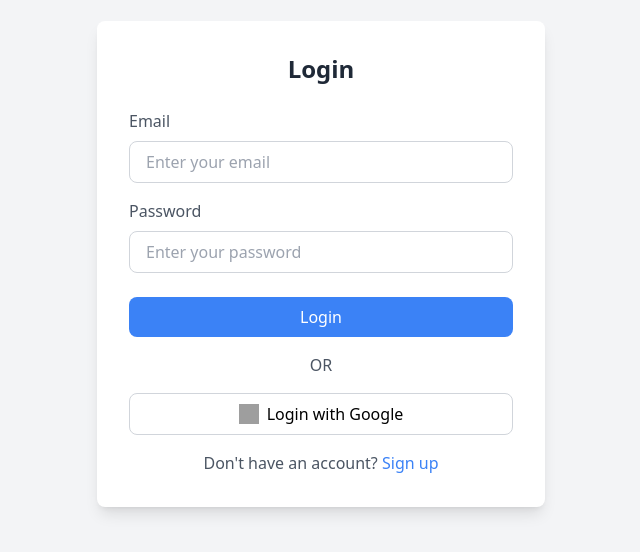
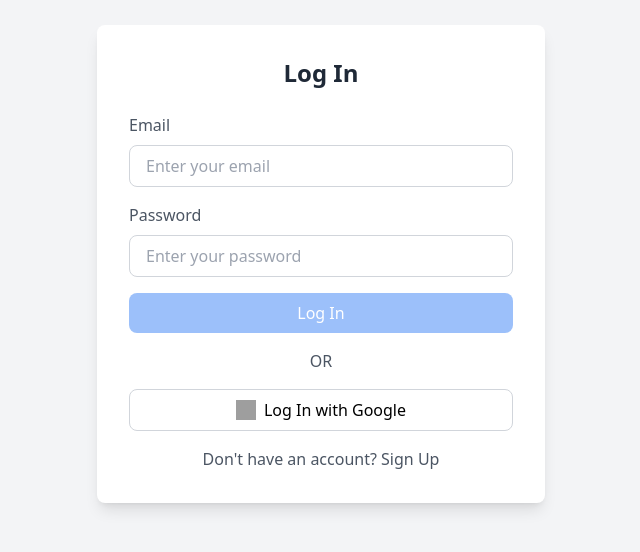
Before and after one commit to khadkaankit85/Discussion-Board, a React (Vite) app in the folder Frontend/: page /login in a window 1280 px wide. Shown: the part 136-688 px from the top of the page, without its empty margins (319-959 px from the left). Built offline with nearby package versions, Linux system fonts and the light colour scheme; grey boxes are pictures that could not be loaded.

Commit message:
basic login page implemented according to the signup page

```diff
--- a/Frontend/src/pages/Loginpage.tsx
+++ b/Frontend/src/pages/Loginpage.tsx
@@ -1,55 +1,85 @@
 import React from "react";
+import { useForm } from "react-hook-form";
+import styles from "../styles/Signuppage.module.css";
+import { toast } from "react-toastify";
+
+type FormData = {
+  email: string;
+  password: string;
+};
 
 const LoginPage: React.FC = () => {
+  const {
+    handleSubmit,
+    register,
+    formState: { errors, isSubmitting, isValid },
+  } = useForm<FormData>();
+
+  const onSubmit = handleSubmit((data) => {
+    console.log(data);
+    toast("Login successful");
+  });
+
   return (
-    <div className="min-h-screen flex items-center justify-center bg-gray-100">
-      <div className="w-full max-w-md bg-white shadow-lg rounded-lg p-8">
-        <h2 className="text-2xl font-bold text-gray-800 text-center mb-6">
-          Login
-        </h2>
-        <form>
-          <div className="mb-4">
-            <label className="block text-gray-600 mb-2" htmlFor="email">
+    <div className={styles.container}>
+      <div className={styles.card}>
+        <h2 className={styles.title}>Log In</h2>
+        <form action="/user/login" onSubmit={onSubmit}>
+          <div className={styles.inputGroup}>
+            <label className={styles.label} htmlFor="email">
               Email
             </label>
             <input
+              {...register("email", {
+                required: "Email is required",
+              })}
               type="email"
               id="email"
               placeholder="Enter your email"
-              className="w-full border border-gray-300 rounded-lg px-4 py-2 focus:outline-none focus:ring-2 focus:ring-blue-500"
+              className={styles.input}
             />
+            {errors.email && (
+              <p className={styles.error}>{errors.email.message}</p>
+            )}
           </div>
-          <div className="mb-6">
-            <label className="block text-gray-600 mb-2" htmlFor="password">
+          <div className={styles.inputGroup}>
+            <label className={styles.label} htmlFor="password">
               Password
             </label>
             <input
+              {...register("password", {
+                required: "Password is required",
+              })}
               type="password"
               id="password"
               placeholder="Enter your password"
-              className="w-full border border-gray-300 rounded-lg px-4 py-2 focus:outline-none focus:ring-2 focus:ring-blue-500"
+              className={styles.input}
             />
+            {errors.password && (
+              <p className={styles.error}>{errors.password.message}</p>
+            )}
           </div>
           <button
             type="submit"
-            className="w-full bg-blue-500 text-white py-2 px-4 rounded-lg hover:bg-blue-600 mb-4"
+            className={`${styles.submitButton} ${isSubmitting || (!isValid && "opacity-50")}`}
+            disabled={isSubmitting || !isValid}
           >
-            Login
+            Log In
           </button>
         </form>
-        <div className="text-center text-gray-600 mb-4">OR</div>
-        <button className="w-full border border-gray-300 py-2 px-4 rounded-lg flex items-center justify-center hover:bg-gray-50">
+        <div className={styles.divider}>OR</div>
+        <button className={styles.googleButton}>
           <img
             src="https://developers.google.com/identity/images/g-logo.png"
             alt="Google"
-            className="w-5 h-5 mr-2"
+            className={styles.googleIcon}
           />
-          Login with Google
+          Log In with Google
         </button>
-        <p className="text-center text-gray-600 mt-4">
+        <p className={styles.footerText}>
           Don't have an account?{" "}
-          <a href="/signup" className="text-blue-500 hover:underline">
-            Sign up
+          <a href="/signup" className={styles.signupLink}>
+            Sign Up
           </a>
         </p>
       </div>
```
